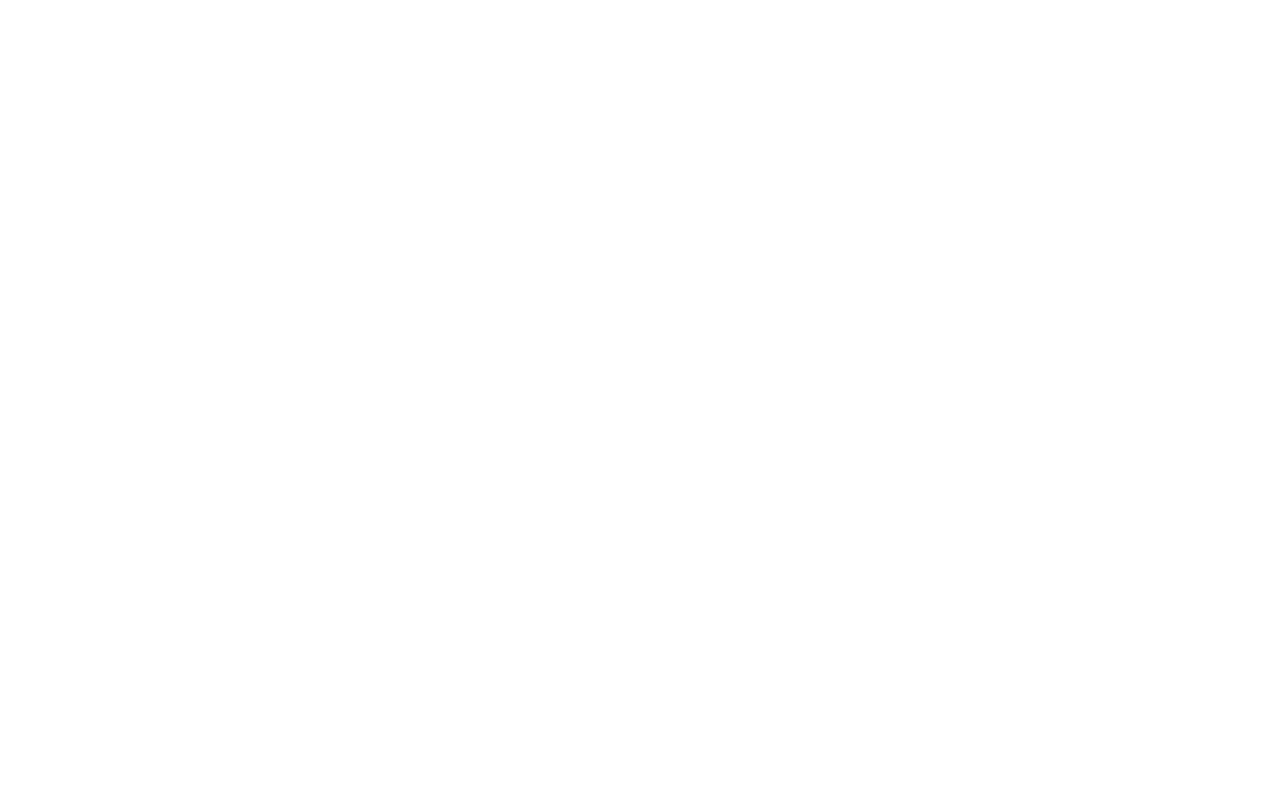
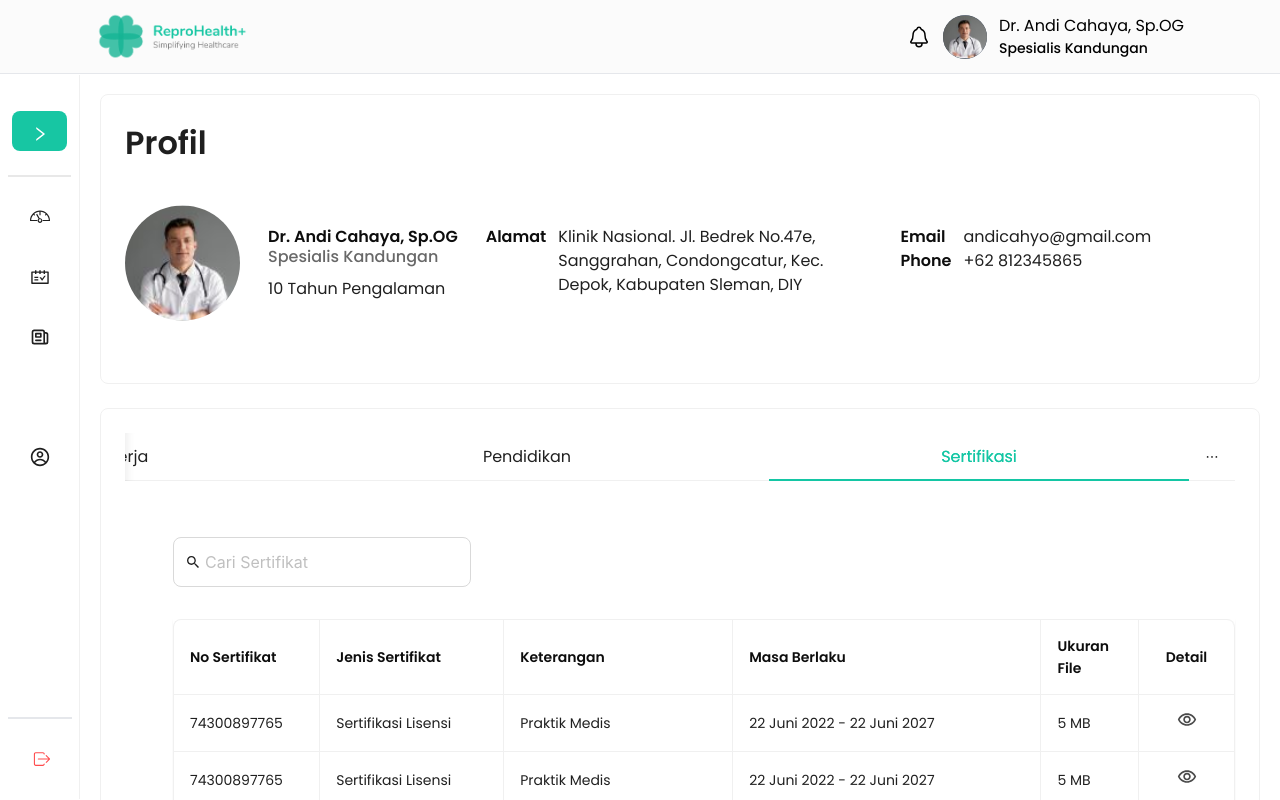
Before and after one commit to team-capstone-1/fe-repro-health, a React (Vite) app: page /profil in a window 1280 px wide. Before the commit this address had no page. Shown: the top 800 px of the page. Built offline with nearby package versions, Linux system fonts and the light colour scheme; some icons are missing.

Commit message:
refactor: (ProfileDoctor) change router path

```diff
--- a/src/components/layout-components/Sidebar.jsx
+++ b/src/components/layout-components/Sidebar.jsx
@@ -87,7 +87,7 @@ export default function Sidebar() {
     getItem(
       "Profile",
       "6",
-      <Link to="/dashboard/profil" className="p-2">
+      <Link to="/profil" className="p-2">
         <CgProfile className={iconStyle} id="profile-icon-sidebar" />
       </Link>,
     ),
--- a/src/routers/index.jsx
+++ b/src/routers/index.jsx
@@ -28,7 +28,7 @@ export default function SetupRoutes() {
       </Route>
       <Route path="/" element={<PrivateRoute />}>
         <Route path="/dashboard" element={<Dashboard />} />
-        <Route path="/dashboard/profil" element={<Profile />} />
+        <Route path="/profil" element={<Profile />} />
       </Route>
       <Route path="/login" element={<Login />} />
       <Route path="/forgot-password" element={<ForgotPassword />} />
```
